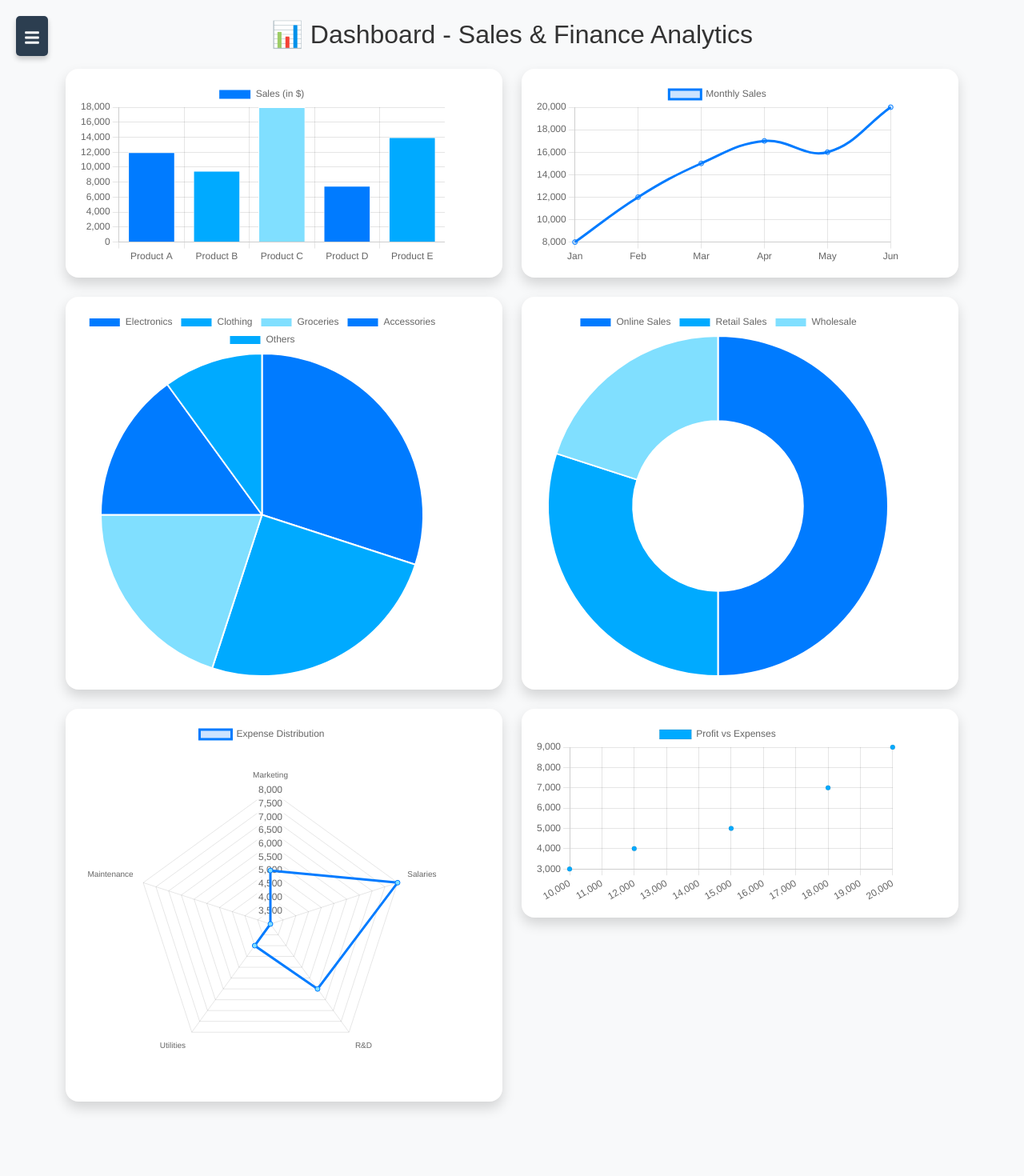
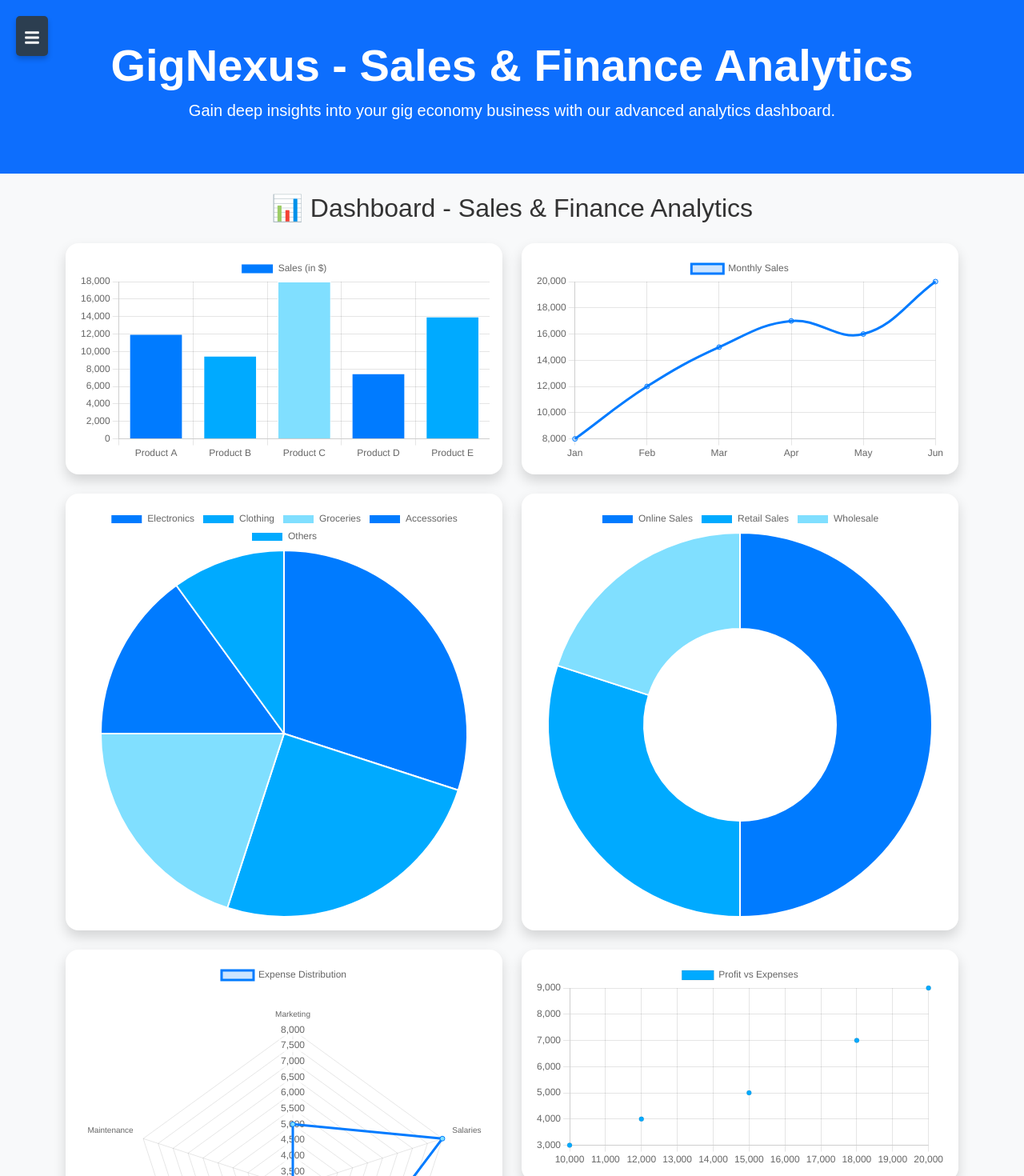
Before and after one commit to Sanjana-Code0/GirlsHackathon404, a React (Vite) app in the folder womenHackethon/: page / in a window 1280 px wide. Shown: the top 1470 px of the page at 80% size. Built offline with nearby package versions, Linux system fonts and the light colour scheme.

Commit message:
dashboard 2
Signed-off-by: Sanjana-Code0 <sanjana.palkar01@gmail.com>

```diff
--- a/womenHackethon/package.json
+++ b/womenHackethon/package.json
@@ -15,6 +15,7 @@
     "lottie-web": "^5.12.2",
     "react": "^19.0.0",
     "react-bootstrap": "^2.10.9",
+    "react-calendar": "^5.1.0",
     "react-chartjs-2": "^5.3.0",
     "react-dom": "^19.0.0",
     "react-icons": "^5.5.0",
--- a/womenHackethon/src/components/Navbar.jsx
+++ b/womenHackethon/src/components/Navbar.jsx
@@ -44,7 +44,7 @@ const Sidebar = () => {
             {/* Sidebar Header */}
             <div className="sidebar-header">
               <h2>🚀 GigNexus</h2>
-              <FaTimes className="close-icon" onClick={closeSidebar} />
+
             </div>
 
             {/* Profile Section (Optional) */}
--- a/womenHackethon/src/pages/Home.jsx
+++ b/womenHackethon/src/pages/Home.jsx
@@ -5,80 +5,119 @@ import { Bar, Line, Pie, Doughnut, Radar, Scatter } from "react-chartjs-2";
 import { motion } from "framer-motion";
 import {
   Chart as ChartJS,
-  CategoryScale, LinearScale, BarElement, Title, Tooltip, Legend,
-  PointElement, LineElement, ArcElement, RadialLinearScale
+  CategoryScale,
+  LinearScale,
+  BarElement,
+  Title,
+  Tooltip,
+  Legend,
+  PointElement,
+  LineElement,
+  ArcElement,
+  RadialLinearScale,
 } from "chart.js";
 
 // Register ChartJS components
 ChartJS.register(
-  CategoryScale, LinearScale, BarElement, Title, Tooltip, Legend,
-  PointElement, LineElement, ArcElement, RadialLinearScale
+  CategoryScale,
+  LinearScale,
+  BarElement,
+  Title,
+  Tooltip,
+  Legend,
+  PointElement,
+  LineElement,
+  ArcElement,
+  RadialLinearScale
 );
 
 // Blue Color Palette (60-30-10 Theory)
 const colors = {
-  primary: "#007bff",  // 60% - Dominant Blue
+  primary: "#007bff", // 60% - Dominant Blue
   secondary: "#00aaff", // 30% - Lighter Sky Blue
-  accent: "#80dfff",   // 10% - Accent Cyan
+  accent: "#80dfff", // 10% - Accent Cyan
 };
 
 // Bar Chart Data (Sales Overview)
 const barChartData = {
   labels: ["Product A", "Product B", "Product C", "Product D", "Product E"],
-  datasets: [{
+  datasets: [
+    {
       label: "Sales (in $)",
       data: [12000, 9500, 18000, 7500, 14000],
-    backgroundColor: [colors.primary, colors.secondary, colors.accent, colors.primary, colors.secondary],
+      backgroundColor: [
+        colors.primary,
+        colors.secondary,
+        colors.accent,
+        colors.primary,
+        colors.secondary,
+      ],
       borderColor: "#ffffff",
       borderWidth: 1,
-  }],
+    },
+  ],
 };
 
 // Line Chart Data (Monthly Sales)
 const lineChartData = {
   labels: ["Jan", "Feb", "Mar", "Apr", "May", "Jun"],
-  datasets: [{
+  datasets: [
+    {
       label: "Monthly Sales",
       data: [8000, 12000, 15000, 17000, 16000, 20000],
       borderColor: colors.primary,
       backgroundColor: "rgba(0,123,255,0.2)",
       tension: 0.4,
-  }],
+    },
+  ],
 };
 
 // Pie Chart Data (Category-wise Sales)
 const pieChartData = {
   labels: ["Electronics", "Clothing", "Groceries", "Accessories", "Others"],
-  datasets: [{
+  datasets: [
+    {
       data: [30, 25, 20, 15, 10],
-    backgroundColor: [colors.primary, colors.secondary, colors.accent, colors.primary, colors.secondary],
-  }],
+      backgroundColor: [
+        colors.primary,
+        colors.secondary,
+        colors.accent,
+        colors.primary,
+        colors.secondary,
+      ],
+    },
+  ],
 };
 
 // Doughnut Chart (Revenue Distribution)
 const doughnutChartData = {
   labels: ["Online Sales", "Retail Sales", "Wholesale"],
-  datasets: [{
+  datasets: [
+    {
       data: [50, 30, 20],
       backgroundColor: [colors.primary, colors.secondary, colors.accent],
-  }],
+    },
+  ],
 };
 
 // Radar Chart (Expense Categories)
 const radarChartData = {
   labels: ["Marketing", "Salaries", "R&D", "Utilities", "Maintenance"],
-  datasets: [{
+  datasets: [
+    {
       label: "Expense Distribution",
       data: [5000, 8000, 6000, 4000, 3000],
       backgroundColor: "rgba(0,123,255,0.2)",
       borderColor: colors.primary,
       pointBackgroundColor: colors.accent,
-  }],
+    },
+  ],
 };
 
 // Scatter Chart (Profit vs. Expenses)
 const scatterChartData = {
-  datasets: [{
+  datasets: [
+    {
       label: "Profit vs Expenses",
       data: [
         { x: 10000, y: 3000 },
@@ -88,13 +127,29 @@ const scatterChartData = {
         { x: 20000, y: 9000 },
       ],
       backgroundColor: colors.secondary,
-  }],
+    },
+  ],
 };
 
 const Home = () => {
   return (
     <>
       <Navbar />
+
+      {/* Hero Section */}
+      <section className="hero-section text-center py-5 bg-primary text-white">
+        <motion.h1
+          className="display-4 fw-bold"
+          initial={{ opacity: 0, y: -20 }}
+          animate={{ opacity: 1, y: 0 }}
+          transition={{ duration: 0.8 }}
+        >
+          GigNexus - Sales & Finance Analytics
+        </motion.h1>
+        <p className="lead">
+          Gain deep insights into your gig economy business with our advanced analytics dashboard.
+        </p>
+      </section>
 
       <Container className="mt-4">
         <motion.h2
@@ -109,93 +164,56 @@ const Home = () => {
         <Row>
           {/* Bar Chart */}
           <Col md={6} className="mb-4">
-            <motion.div
-              initial={{ scale: 0.9, opacity: 0 }}
-              animate={{ scale: 1, opacity: 1 }}
-              transition={{ duration: 0.7 }}
-              whileHover={{ scale: 1.02 }}
-            >
             <Card className="shadow p-3 rounded-4 border-0">
               <Bar data={barChartData} />
             </Card>
-            </motion.div>
           </Col>
 
           {/* Line Chart */}
           <Col md={6} className="mb-4">
-            <motion.div
-              initial={{ scale: 0.9, opacity: 0 }}
-              animate={{ scale: 1, opacity: 1 }}
-              transition={{ duration: 0.7 }}
-              whileHover={{ scale: 1.02 }}
-            >
             <Card className="shadow p-3 rounded-4 border-0">
               <Line data={lineChartData} />
             </Card>
-            </motion.div>
           </Col>
         </Row>
 
         <Row>
           {/* Pie Chart */}
           <Col md={6} className="mb-4">
-            <motion.div
-              initial={{ scale: 0.9, opacity: 0 }}
-              animate={{ scale: 1, opacity: 1 }}
-              transition={{ duration: 0.7 }}
-              whileHover={{ scale: 1.05 }}
-            >
             <Card className="shadow p-3 rounded-4 border-0">
               <Pie data={pieChartData} />
             </Card>
-            </motion.div>
           </Col>
 
           {/* Doughnut Chart */}
           <Col md={6} className="mb-4">
-            <motion.div
-              initial={{ scale: 0.9, opacity: 0 }}
-              animate={{ scale: 1, opacity: 1 }}
-              transition={{ duration: 0.7 }}
-              whileHover={{ scale: 1.05 }}
-            >
             <Card className="shadow p-3 rounded-4 border-0">
               <Doughnut data={doughnutChartData} />
             </Card>
-            </motion.div>
           </Col>
         </Row>
 
         <Row>
           {/* Radar Chart */}
           <Col md={6} className="mb-4">
-            <motion.div
-              initial={{ scale: 0.9, opacity: 0 }}
-              animate={{ scale: 1, opacity: 1 }}
-              transition={{ duration: 0.7 }}
-              whileHover={{ scale: 1.05 }}
-            >
             <Card className="shadow p-3 rounded-4 border-0">
               <Radar data={radarChartData} />
             </Card>
-            </motion.div>
           </Col>
 
           {/* Scatter Chart */}
           <Col md={6} className="mb-4">
-            <motion.div
-              initial={{ scale: 0.9, opacity: 0 }}
-              animate={{ scale: 1, opacity: 1 }}
-              transition={{ duration: 0.7 }}
-              whileHover={{ scale: 1.05 }}
-            >
             <Card className="shadow p-3 rounded-4 border-0">
               <Scatter data={scatterChartData} />
             </Card>
-            </motion.div>
           </Col>
         </Row>
       </Container>
+
+      {/* Footer */}
+      <footer className="text-center py-4 bg-light mt-5">
+        <p className="mb-0">© 2025 GigNexus. All rights reserved.</p>
+      </footer>
     </>
   );
 };
```
Also changed, not shown: 1 other file (tests, documents, lock files or other folders). Lines whose indentation alone changed are shown as unchanged.
